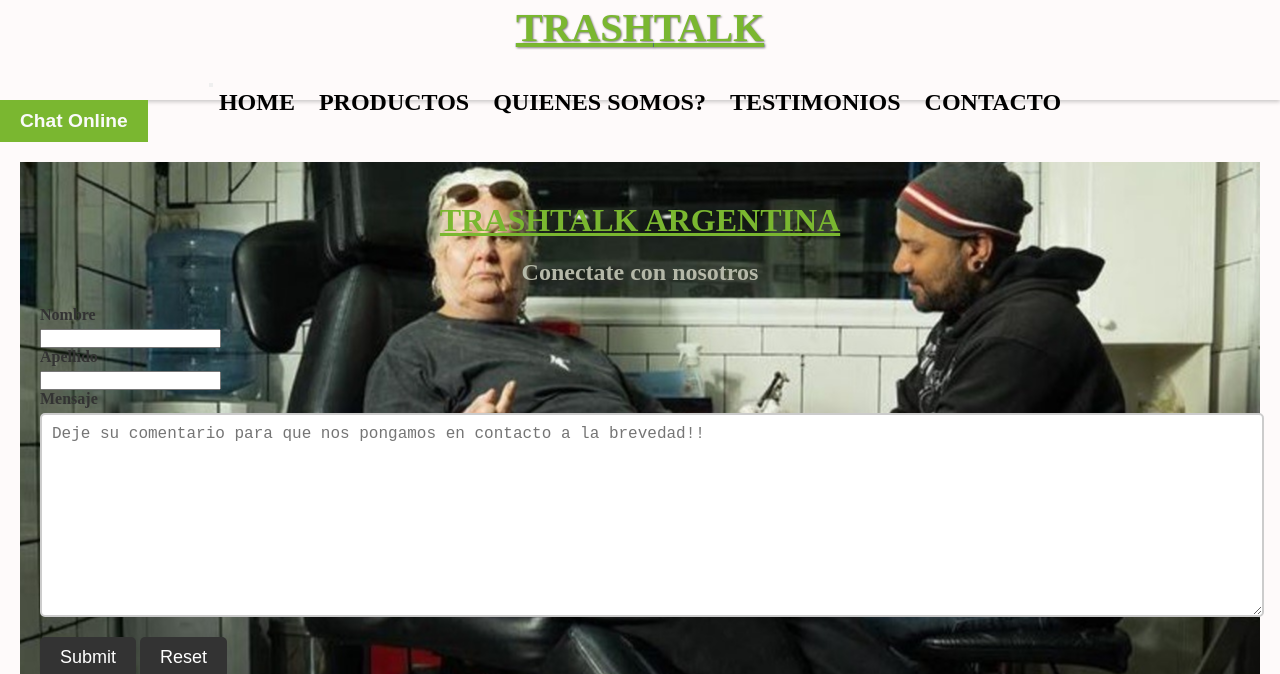
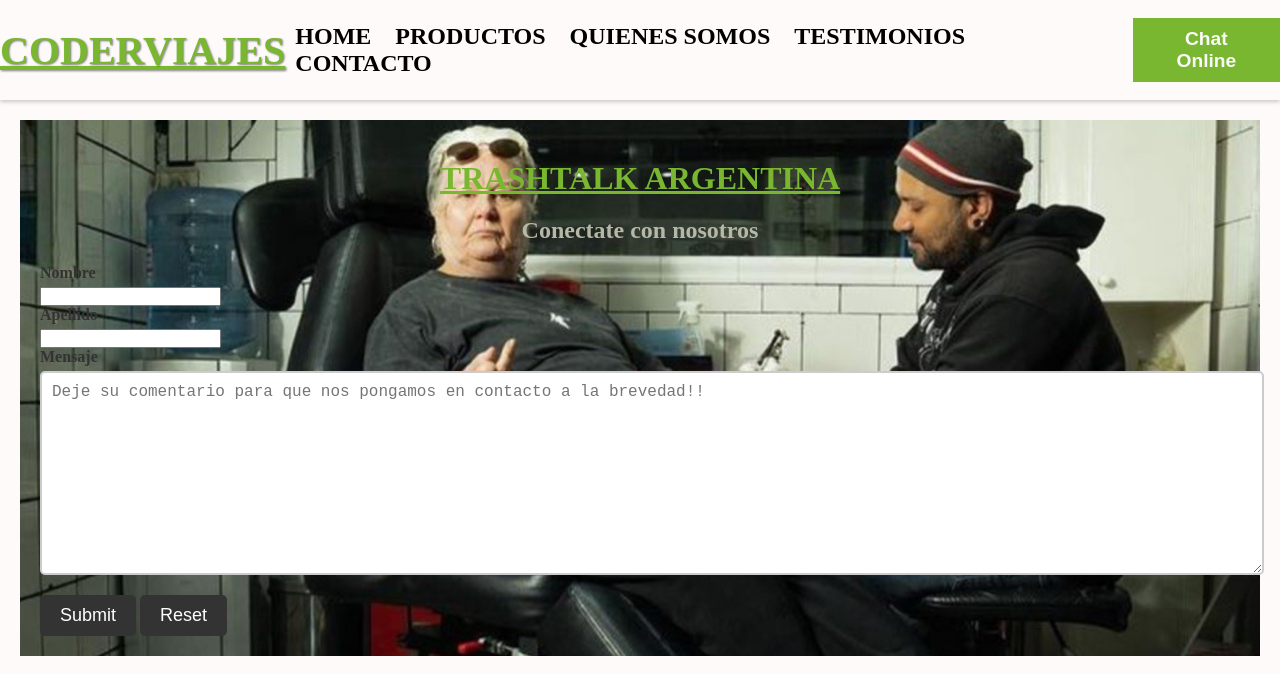
Before and after one commit to JuanMaldonadoRG/segundaPreEntregaMaldonado, a plain HTML site: page html/contacto.html in a window 1280 px wide. Shown: the top 674 px of the page. Drawn offline with nearby package versions, Linux system fonts and the light colour scheme.

```diff
--- a/css/estilo.css
+++ b/css/estilo.css
@@ -291,7 +291,7 @@
         font-size: 2.5rem;
     }
 
-    /*Destinos*/
+    /*Productos*/
 
     .productos {
         margin: 5vh;
--- a/html/contacto.html
+++ b/html/contacto.html
@@ -8,33 +8,22 @@
     <link rel="stylesheet" href="../css/estilo.css">
 </head>
 <body>
-    <!-- NavBar BS -->
-    <nav class="navbar navbar-expand-lg encabezado">
-        <div class="container-fluid">
-            <a class="navbar-brand" href="#">
-                <h1>Trash<span class="verde">Talk</span></h1>
-            </a>
-            <button class="navbar-toggler" type="button" data-bs-toggle="collapse" data-bs-target="#navbarNav"
-                aria-controls="navbarNav" aria-expanded="false" aria-label="Toggle navigation">
-                <span class="navbar-toggler-icon"></span>
-            </button>
-            <div class="collapse navbar-collapse" id="navbarNav">
-                <ul class="navbar-nav">
-                    <li><a href="../index.html">Home</a></li>
-                    <li><a href="html/productos.html">Productos</a></li>
-                    <li><a href="html/quienesomos.html">Quienes Somos?</a></li>
-                    <li><a href="html/testimonios.html">Testimonios</a></li>
-                    <li><a href="html/contacto.html">Contacto</a></li>
-                </ul>
-            </div>
-        </div>
-    </nav>
+     <!-- Header -->
+     <header class="encabezado">
+        <h1>Coder<span class="verde">Viajes</span></h1>
 
-
+        <nav>
+            <ul>
+                <li><a href="../index.html">Home</a></li>
+                <li><a href="/html/productos.html">Productos</a></li>
+                <li><a href="/html/quienesomos.html">Quienes Somos</a></li>
+                <li><a href="/html/testimonios.html">Testimonios</a></li>
+                <li><a href="/html/contacto.html">Contacto</a></li>
+            </ul>
+        </nav>
 
         <button class="boton">Chat Online</button>
     </header>
-
 
     <main>
         <h1> TrashTalk Argentina</h1>
```
Also changed, not shown: html/productos.html (+8 -9 lines), html/quienesomos.html (+14 -19 lines), html/testimonios.html (+21 -12 lines), index.html (+0 -2 lines).
